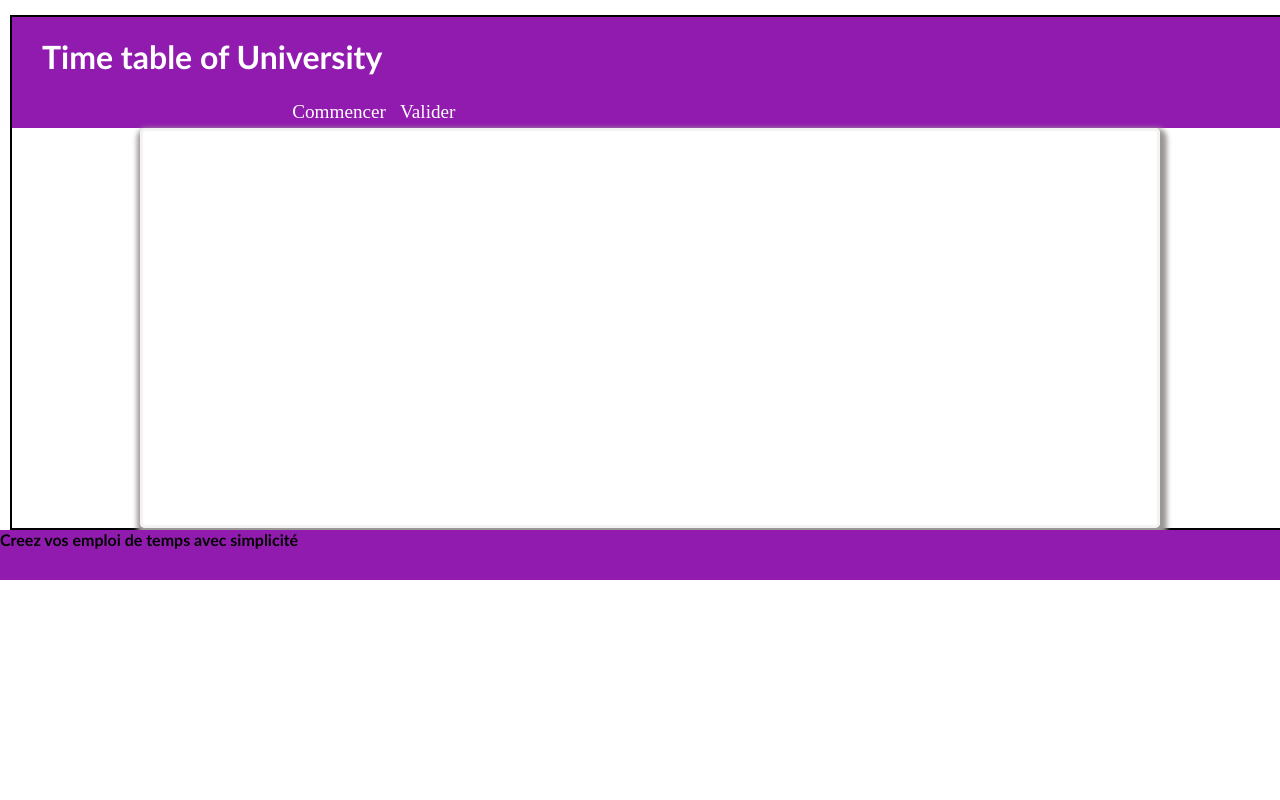
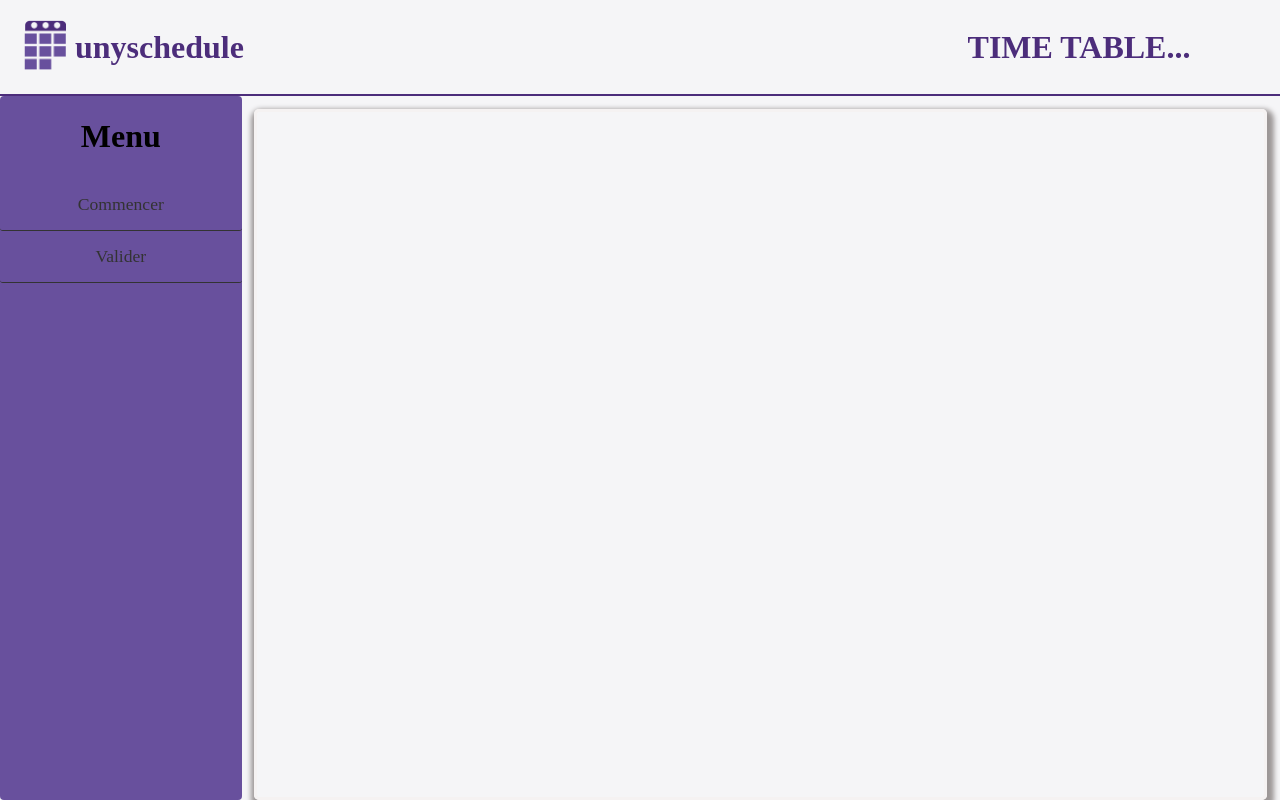
Before and after one commit to Le-prince-Fouda/Unyschedule, a Node project: template views/timetable.ejs in a window 1280 px wide. Run offline with Node 20 templates, Linux system fonts and the light colour scheme; the template is opened without the code that fills it: most values are stand-ins (such as "Sample title", 1, 10 or a date in 2020); some web fonts are replaced.

Commit message:
feat: improve timetable view

```diff
--- a/views/timetable.ejs
+++ b/views/timetable.ejs
@@ -1,22 +1,48 @@
 <!-- EJS page-->
 <!DOCTYPE html>
 <html>
+
 <head>
     <title>Time table of University</title>
-            <meta charset="utf-8"/>
-            <link rel="stylesheet" type="text/css" href="css/timetable.css">
+    <meta charset="utf-8" />
+    <link rel="stylesheet" type="text/css" href="css/timetabl.css">
+    <link rel="stylesheet" type="text/css" href="css/front.css">
+    <link rel="stylesheet" type="text/css" href="css/admin.css">
     <script src="js/timetable.js" defer></script>
 </head>
+
 <body>
-            <div id="main">
+    <div id="main" class="container">
         <header>
+            <div class="header">
+                <div class="logo-box">
+                    <a href="/"><img src="img/unischedule_logo_1.png" alt="unyschedule logo"></a>
+                    <h1>unyschedule</h1>
+                </div>
+            </div>
+            <div>
+                <h1>TIME TABLE...</h1>
+            </div>
+        </header>
+
+
+        <!-- <header>
                     <h1>Time table of University</h1>
                     <nav>
                         <button onclick="onglet(event, 'commencer')" id="menu_commencer">Commencer</button>
                         <button onclick="onglet(event, 'valider')" id="menu_valider"> Valider</button>
                     </nav>
-                </header>
-                <article>
+                </header> -->
+        <main>
+            <div class="menu">
+                <h1>Menu</h1>
+                <nav>
+                    <button onclick="onglet(event, 'commencer')" id="menu_commencer">Commencer</button>
+                    <button onclick="onglet(event, 'valider')" id="menu_valider"> Valider</button>
+                </nav>
+            </div>
+
+            <article class="display">
 
                 <div id="commencer">
                     <form action="/timetable" method="post" id="form_commencer">
@@ -27,12 +53,14 @@
                                     <select name="confirm_dep" id="confirm_dep" required>
                                         <option value="--">selectionner un departement</option>
                                         <% for(i=0; i<dep.length; i++) { %>
-                                                 <option value="<%=dep[i].departement%>"> <%=dep[i].departement %> </option>
+                                            <option value="<%=dep[i].departement%>">
+                                                <%=dep[i].departement %>
+                                            </option>
                                             <% } %>
                                     </select>
                                 </td>
                                 <td>
-                                        <input type="submit" value="Valider" id="btn_valider"/>
+                                    <input type="submit" value="Valider" id="btn_valider" />
                                 </td>
                             </tr>
                         </table>
@@ -48,16 +76,18 @@
                         <% for(var i=0; i<dep.length; i++) { %>
 
                             <table id="<%=dep[i].departement%>">
-                                    <caption><%=dep[i].departement%></caption>
+                                <caption>
+                                    <%=dep[i].departement%>
+                                </caption>
                                 <% for(var j=0; j<niv.length; j++) { %>
-                                        <% if(dep[i].id == niv[j].id_dep) { %>
+                                    <% if(dep[i].id==niv[j].id_dep) { %>
                                         <tr>
                                             <td colspan="6" class="colore" align="center">
                                                 <%=niv[j].libelle%>
                                             </td>
                                         </tr>
                                         <% for(var m=0; m<ue.length; m++) { %>
-                                                        <% if(ue[m].id_nu == niv[j].id) { %>
+                                            <% if(ue[m].id_nu==niv[j].id) { %>
                                                 <tr>
                                                     <td class="colore" align="center">
                                                         <input type="text" value="<%=ue[m].id%>" size="10" disabled>
@@ -66,7 +96,9 @@
                                                         <select name="jour" class="jour">
                                                             <option value="">--jour--</option>
                                                             <% for(var n=0; n<jour.length; n++) { %>
-                                                                            <option value="<%=jour[n].id %>"><%=jour[n].jour %></option>
+                                                                <option value="<%=jour[n].id %>">
+                                                                    <%=jour[n].jour %>
+                                                                </option>
                                                                 <% } %>
                                                         </select>
                                                     </td>
@@ -74,20 +106,25 @@
                                                         <select name="salle" class="salle">
                                                             <option value="--">--salle--</option>
                                                             <% for(var n=0; n<salle.length; n++) { %>
-                                                                            <option value="<%=salle[n].id %>"><%=salle[n].nom %></option>
+                                                                <option value="<%=salle[n].id %>">
+                                                                    <%=salle[n].nom %>
+                                                                </option>
                                                                 <% } %>
                                                         </select>
                                                     </td>
                                                     <td align="center">
-                                                                    <select name="enseignant" class="enseignant" onchange="appel(this)">
+                                                        <select name="enseignant" class="enseignant"
+                                                            onchange="appel(this)">
                                                             <option value="--">--Enseignant--</option>
                                                             <% for(var n=0; n<enseignant.length; n++) { %>
-                                                                            <option value="<%=enseignant[n].id %>"><%=enseignant[n].nom %></option>
+                                                                <option value="<%=enseignant[n].id %>">
+                                                                    <%=enseignant[n].nom %>
+                                                                </option>
                                                                 <% } %>
                                                         </select>
                                                     </td>
                                                     <td align="center">
-                                                                    <select name="horaire" class="horaire" >
+                                                        <select name="horaire" class="horaire">
                                                             <option value="">--horaire--</option>
                                                         </select>
                                                     </td>
@@ -104,7 +141,7 @@
                             <% } %>
                                 <table id="envoyer">
                                     <tr>
-                                    <td><input type="reset" value="anuler" class="btn"/></td>
+                                        <td><input type="reset" value="anuler" class="btn" /></td>
                                         <td><input type="submit" value="envoyer" class="btn" /></td>
                                     </tr>
                                 </table>
@@ -115,12 +152,11 @@
 
             </article>
 
+        </main>
+
 
     </div>
 
-            <footer>
-                <h4>Creez vos emploi de temps avec simplicité </h4>
-            </footer>
+</body>
 
-        </body>
 </html>
```
Lines whose indentation alone changed are shown as unchanged.
